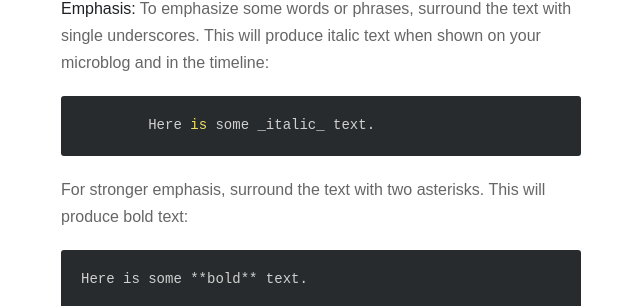
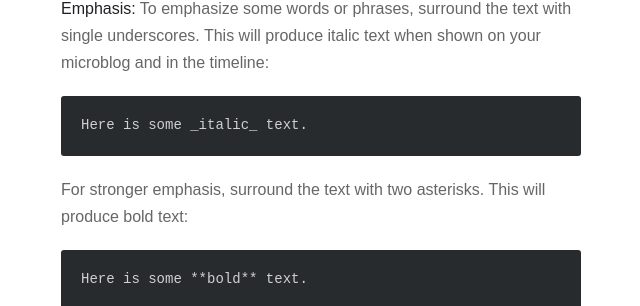
Before and after one commit to microdotblog/help.micro.blog, a Jekyll site: the page built from _posts/2017-09-14-markdown.markdown, in a window 1280 px wide. Shown: the part 382-688 px from the top of the page, without its empty margins (319-959 px from the left). Built offline with Jekyll 4.4.1, drawn with Linux system fonts in a browser that asks for light colours; nearby versions of some CDN libraries.

Commit message:
Changed to Jekyll highlight syntax.

````diff
--- a/_config.yml
+++ b/_config.yml
@@ -4,11 +4,8 @@
 
 aboutPage: true
 
+markdown: kramdown
 highlighter: rouge
-markdown: kramdown
-kramdown:
-    input: GFM
-    syntax_highlighter: rouge
 
 paginate: 20
 baseurl: /
--- a/_posts/2017-09-14-markdown.markdown
+++ b/_posts/2017-09-14-markdown.markdown
@@ -8,9 +8,9 @@
 
 **Emphasis:** To emphasize some words or phrases, surround the text with single underscores. This will produce italic text when shown on your microblog and in the timeline:
 
-```markdown
-	Here is some _italic_ text.
-```
+{% highlight markdown %}
+Here is some _italic_ text.
+{% endhighlight %}
 
 For stronger emphasis, surround the text with two asterisks. This will produce bold text:
 
````
